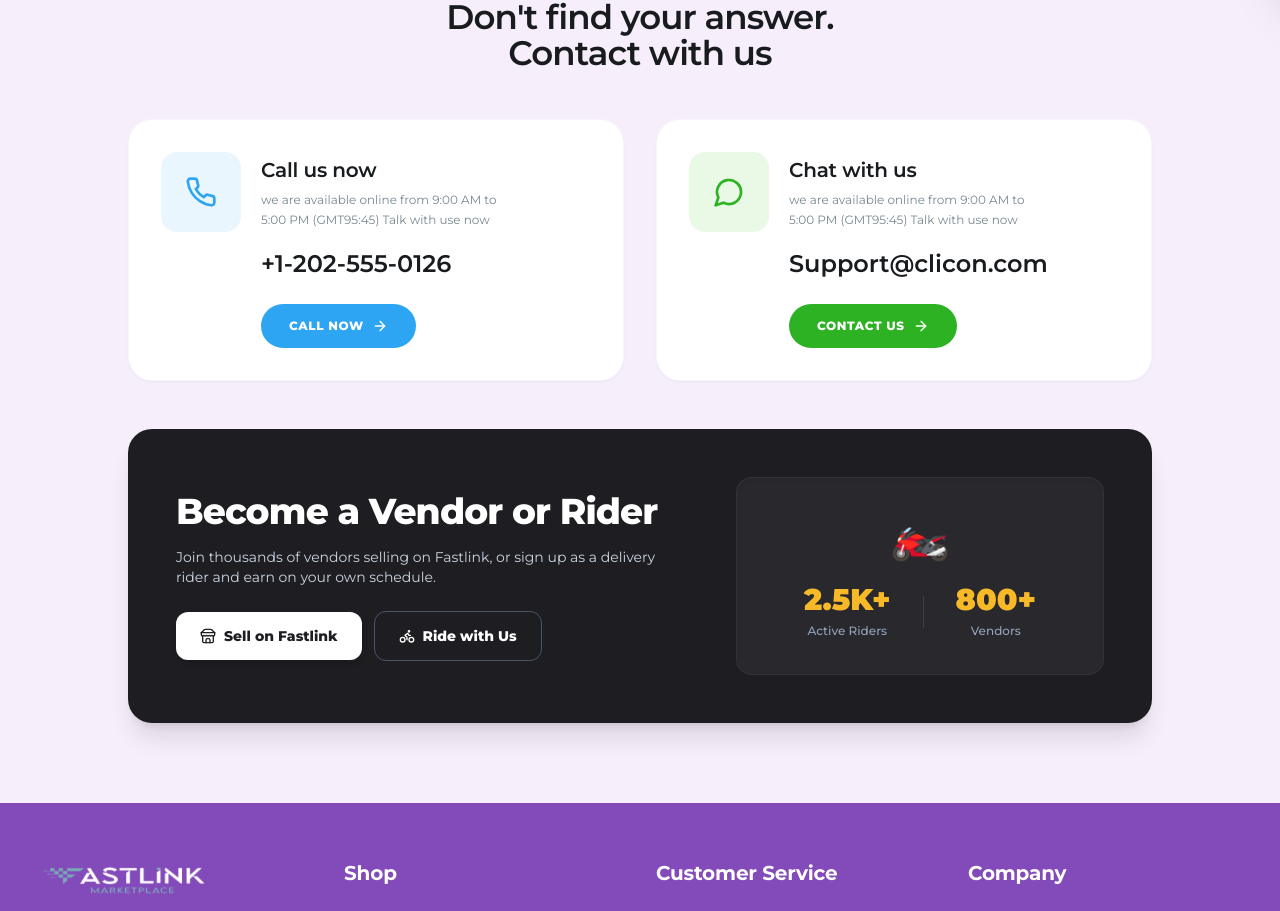
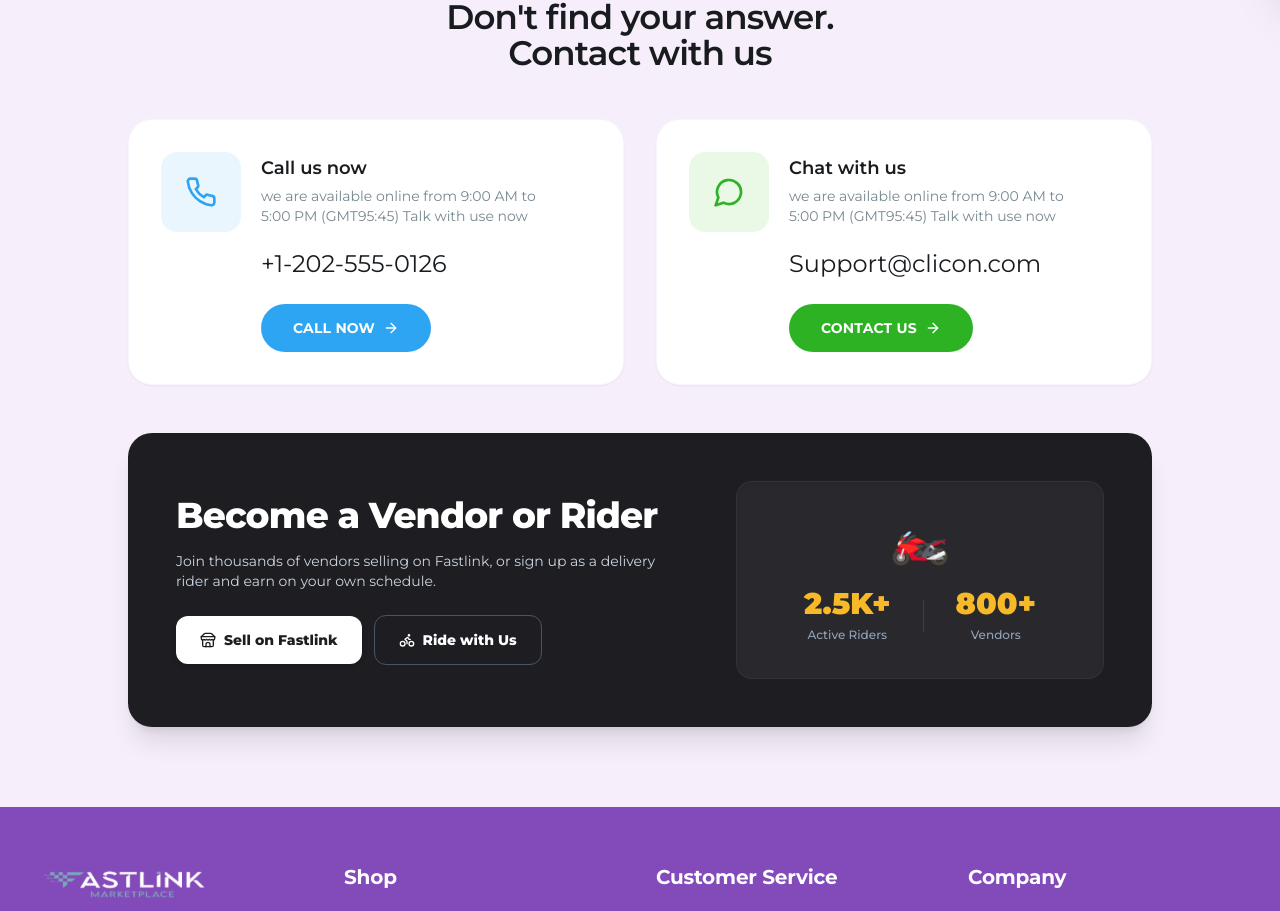
Before and after one commit to P23-Africa-Dev/fastlink-marketplace, a Next.js app: page /contact in a window 1280 px wide. Shown: the part 812-1723 px from the top of the page. Built offline with nearby package versions, Linux system fonts and the light colour scheme.

Commit message:
style: update contact page typography, font, and button sizing to match design specifications

```diff
--- a/src/app/(shop)/contact/page.tsx
+++ b/src/app/(shop)/contact/page.tsx
@@ -134,17 +134,17 @@
                     <Phone size={32} />
                   </div>
                   <div className="space-y-1.5 pt-1">
-                    <h3 className="text-lg sm:text-xl font-semibold text-[#191C1F]">
+                    <h3 className="text-[18px] font-semibold text-[#191C1F] leading-[24px] tracking-normal font-montserrat">
                       Call us now
                     </h3>
-                    <p className="text-xs text-[#77878F] leading-relaxed font-normal max-w-[260px]">
+                    <p className="text-[14px] font-normal text-[#77878F] leading-[20px] tracking-normal font-montserrat max-w-[280px]">
                       we are available online from 9:00 AM to 5:00 PM (GMT95:45) Talk with use now
                     </p>
                   </div>
                 </div>
 
                 <div className="sm:pl-[100px]">
-                  <p className="text-xl sm:text-2xl font-semibold text-[#191C1F]">
+                  <p className="text-[24px] font-normal text-[#191C1F] leading-[32px] tracking-normal font-montserrat">
                     +1-202-555-0126
                   </p>
                 </div>
@@ -153,7 +153,7 @@
               <div className="sm:pl-[100px]">
                 <a
                   href="tel:+12025550126"
-                  className="inline-flex items-center gap-2 rounded-full bg-[#2DA5F3] hover:bg-[#1C90DC] text-white font-extrabold text-xs px-7 py-3.5 uppercase tracking-wider shadow-2xs transition-all cursor-pointer active:scale-95"
+                  className="inline-flex items-center gap-2 rounded-full bg-[#2DA5F3] hover:bg-[#1C90DC] text-white font-bold text-[14px] leading-[48px] tracking-[0.012em] uppercase px-8 h-[48px] shadow-2xs transition-all cursor-pointer active:scale-95 font-montserrat"
                 >
                   <span>CALL NOW</span>
                   <ArrowRight size={16} />
@@ -169,17 +169,17 @@
                     <MessageCircle size={32} />
                   </div>
                   <div className="space-y-1.5 pt-1">
-                    <h3 className="text-lg sm:text-xl font-semibold text-[#191C1F]">
+                    <h3 className="text-[18px] font-semibold text-[#191C1F] leading-[24px] tracking-normal font-montserrat">
                       Chat with us
                     </h3>
-                    <p className="text-xs text-[#77878F] leading-relaxed font-normal max-w-[260px]">
+                    <p className="text-[14px] font-normal text-[#77878F] leading-[20px] tracking-normal font-montserrat max-w-[280px]">
                       we are available online from 9:00 AM to 5:00 PM (GMT95:45) Talk with use now
                     </p>
                   </div>
                 </div>
 
                 <div className="sm:pl-[100px]">
-                  <p className="text-xl sm:text-2xl font-semibold text-[#191C1F] truncate">
+                  <p className="text-[24px] font-normal text-[#191C1F] leading-[32px] tracking-normal font-montserrat truncate">
                     Support@clicon.com
                   </p>
                 </div>
@@ -188,7 +188,7 @@
               <div className="sm:pl-[100px]">
                 <a
                   href="mailto:Support@clicon.com"
-                  className="inline-flex items-center gap-2 rounded-full bg-[#2DB224] hover:bg-[#239B1B] text-white font-extrabold text-xs px-7 py-3.5 uppercase tracking-wider shadow-2xs transition-all cursor-pointer active:scale-95"
+                  className="inline-flex items-center gap-2 rounded-full bg-[#2DB224] hover:bg-[#239B1B] text-white font-bold text-[14px] leading-[48px] tracking-[0.012em] uppercase px-8 h-[48px] shadow-2xs transition-all cursor-pointer active:scale-95 font-montserrat"
                 >
                   <span>CONTACT US</span>
                   <ArrowRight size={16} />
```
